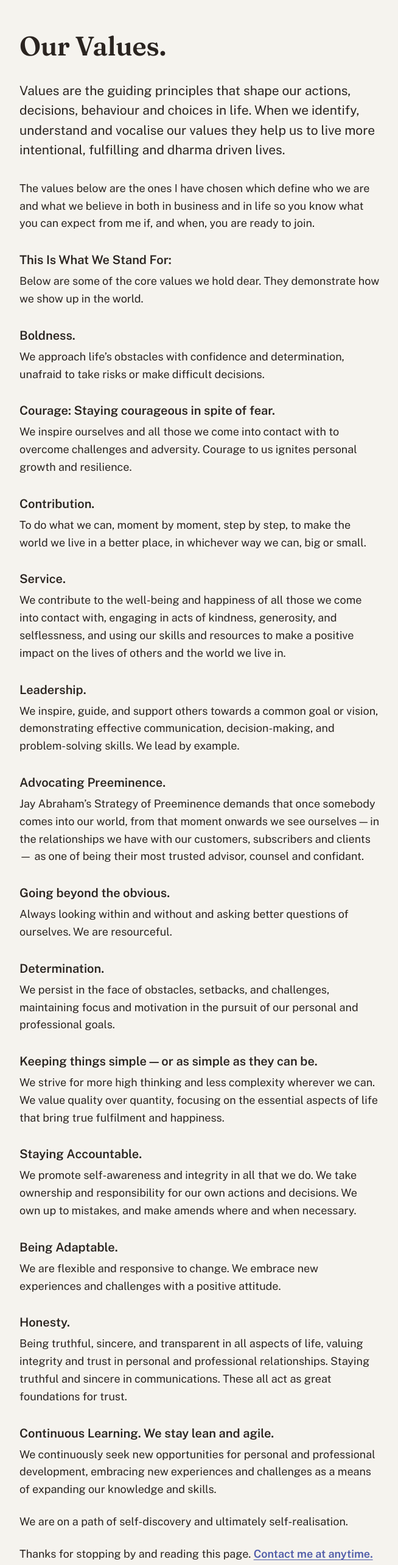
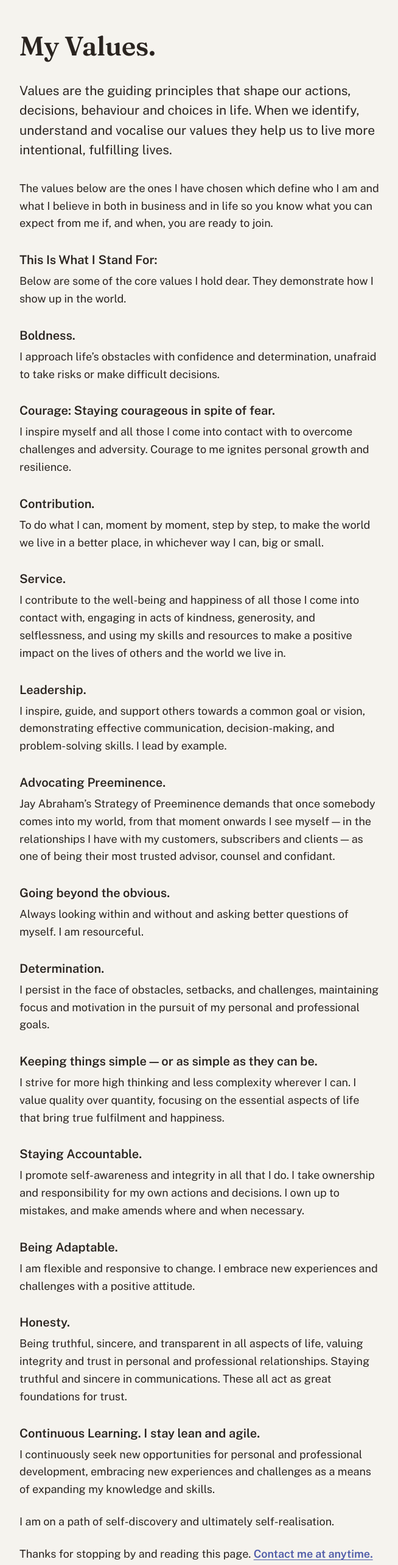
Before and after one commit to Marlowe088/Human-Led-AI, a Next.js app: page /values in a window 1280 px wide. Shown: the part 80-2646 px from the top of the page at 61% size, without its empty margins (312-966 px from the left). Built offline with nearby package versions, Linux system fonts and the light colour scheme.

Commit message:
Join CTA label; Values page first-person voice and dharma wording

```diff
--- a/pages/join.jsx
+++ b/pages/join.jsx
@@ -199,7 +199,7 @@ export default function JoinPage() {
 
           <div className="cta-row">
             <button type="submit" className="cta" disabled={loading}>
-              {loading ? 'One moment\u2026' : 'Join Letters →'}
+              {loading ? 'One moment\u2026' : 'Join Human-Led AI Letters →'}
             </button>
           </div>
         </form>
--- a/pages/values.jsx
+++ b/pages/values.jsx
@@ -6,94 +6,94 @@ export default function ValuesPage() {
   return (
     <>
       <Head>
-        <title>Our Values — Manoj Tailor</title>
+        <title>My Values — Manoj Tailor</title>
         <meta
           name="description"
           content="The core values that shape how I show up in the world, in business and in life."
         />
       </Head>
 
-      <h1>Our Values.</h1>
+      <h1>My Values.</h1>
 
       <p className="lede">
         Values are the guiding principles that shape our actions, decisions, behaviour and
         choices in life. When we identify, understand and vocalise our values they help us to
-        live more intentional, fulfilling and dharma driven lives.
+        live more intentional, fulfilling lives.
       </p>
 
       <p>
-        The values below are the ones I have chosen which define who we are and what we believe
+        The values below are the ones I have chosen which define who I am and what I believe
         in both in business and in life so you know what you can expect from me if, and when, you
         are ready to join.
       </p>
 
-      <h3>This Is What We Stand For:</h3>
+      <h3>This Is What I Stand For:</h3>
 
-      <p>Below are some of the core values we hold dear. They demonstrate how we show up in the world.</p>
+      <p>Below are some of the core values I hold dear. They demonstrate how I show up in the world.</p>
 
       <h3>Boldness.</h3>
       <p>
-        We approach life&rsquo;s obstacles with confidence and determination, unafraid to take
+        I approach life&rsquo;s obstacles with confidence and determination, unafraid to take
         risks or make difficult decisions.
       </p>
 
       <h3>Courage: Staying courageous in spite of fear.</h3>
       <p>
-        We inspire ourselves and all those we come into contact with to overcome challenges and
-        adversity. Courage to us ignites personal growth and resilience.
+        I inspire myself and all those I come into contact with to overcome challenges and
+        adversity. Courage to me ignites personal growth and resilience.
       </p>
 
       <h3>Contribution.</h3>
       <p>
-        To do what we can, moment by moment, step by step, to make the world we live in a better
-        place, in whichever way we can, big or small.
+        To do what I can, moment by moment, step by step, to make the world we live in a better
+        place, in whichever way I can, big or small.
       </p>
 
       <h3>Service.</h3>
       <p>
-        We contribute to the well-being and happiness of all those we come into contact with,
-        engaging in acts of kindness, generosity, and selflessness, and using our skills and
+        I contribute to the well-being and happiness of all those I come into contact with,
+        engaging in acts of kindness, generosity, and selflessness, and using my skills and
         resources to make a positive impact on the lives of others and the world we live in.
       </p>
 
       <h3>Leadership.</h3>
       <p>
-        We inspire, guide, and support others towards a common goal or vision, demonstrating
-        effective communication, decision-making, and problem-solving skills. We lead by example.
+        I inspire, guide, and support others towards a common goal or vision, demonstrating
+        effective communication, decision-making, and problem-solving skills. I lead by example.
       </p>
 
       <h3>Advocating Preeminence.</h3>
       <p>
-        Jay Abraham&rsquo;s Strategy of Preeminence demands that once somebody comes into our
-        world, from that moment onwards we see ourselves &mdash; in the relationships we have
-        with our customers, subscribers and clients &mdash; as one of being their most trusted
+        Jay Abraham&rsquo;s Strategy of Preeminence demands that once somebody comes into my
+        world, from that moment onwards I see myself &mdash; in the relationships I have
+        with my customers, subscribers and clients &mdash; as one of being their most trusted
         advisor, counsel and confidant.
       </p>
       <h3>Going beyond the obvious.</h3>
-      <p>Always looking within and without and asking better questions of ourselves. We are resourceful.</p>
+      <p>Always looking within and without and asking better questions of myself. I am resourceful.</p>
 
       <h3>Determination.</h3>
       <p>
-        We persist in the face of obstacles, setbacks, and challenges, maintaining focus and
-        motivation in the pursuit of our personal and professional goals.
+        I persist in the face of obstacles, setbacks, and challenges, maintaining focus and
+        motivation in the pursuit of my personal and professional goals.
       </p>
 
       <h3>Keeping things simple &mdash; or as simple as they can be.</h3>
       <p>
-        We strive for more high thinking and less complexity wherever we can. We value quality
+        I strive for more high thinking and less complexity wherever I can. I value quality
         over quantity, focusing on the essential aspects of life that bring true fulfilment and
         happiness.
       </p>
 
       <h3>Staying Accountable.</h3>
       <p>
-        We promote self-awareness and integrity in all that we do. We take ownership and
-        responsibility for our own actions and decisions. We own up to mistakes, and make amends
+        I promote self-awareness and integrity in all that I do. I take ownership and
+        responsibility for my own actions and decisions. I own up to mistakes, and make amends
         where and when necessary.
       </p>
 
       <h3>Being Adaptable.</h3>
-      <p>We are flexible and responsive to change. We embrace new experiences and challenges with a positive attitude.</p>
+      <p>I am flexible and responsive to change. I embrace new experiences and challenges with a positive attitude.</p>
 
       <h3>Honesty.</h3>
       <p>
@@ -102,13 +102,13 @@ export default function ValuesPage() {
         communications. These all act as great foundations for trust.
       </p>
 
-      <h3>Continuous Learning. We stay lean and agile.</h3>
+      <h3>Continuous Learning. I stay lean and agile.</h3>
       <p>
-        We continuously seek new opportunities for personal and professional development,
-        embracing new experiences and challenges as a means of expanding our knowledge and
+        I continuously seek new opportunities for personal and professional development,
+        embracing new experiences and challenges as a means of expanding my knowledge and
         skills.
       </p>
-      <p>We are on a path of self-discovery and ultimately self-realisation.</p>
+      <p>I am on a path of self-discovery and ultimately self-realisation.</p>
 
       <p>
         Thanks for stopping by and reading this page.{' '}
```
